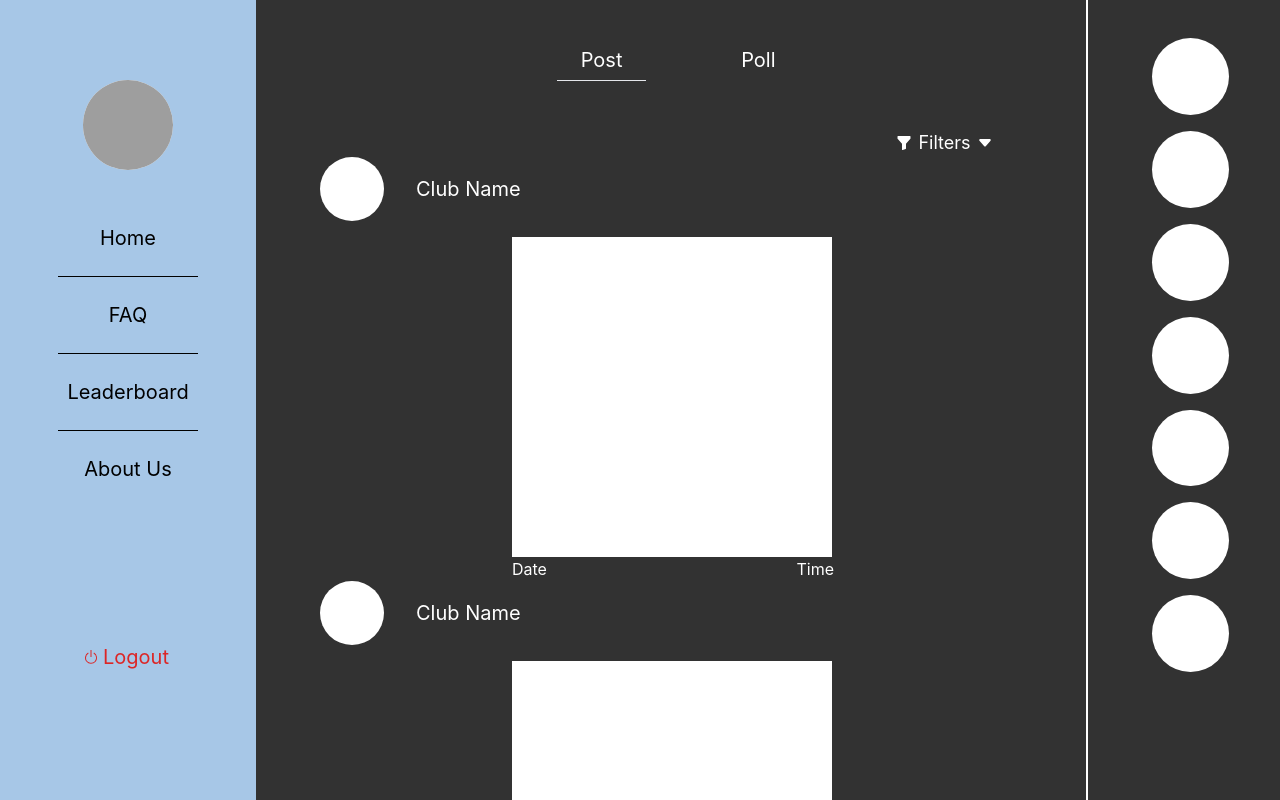
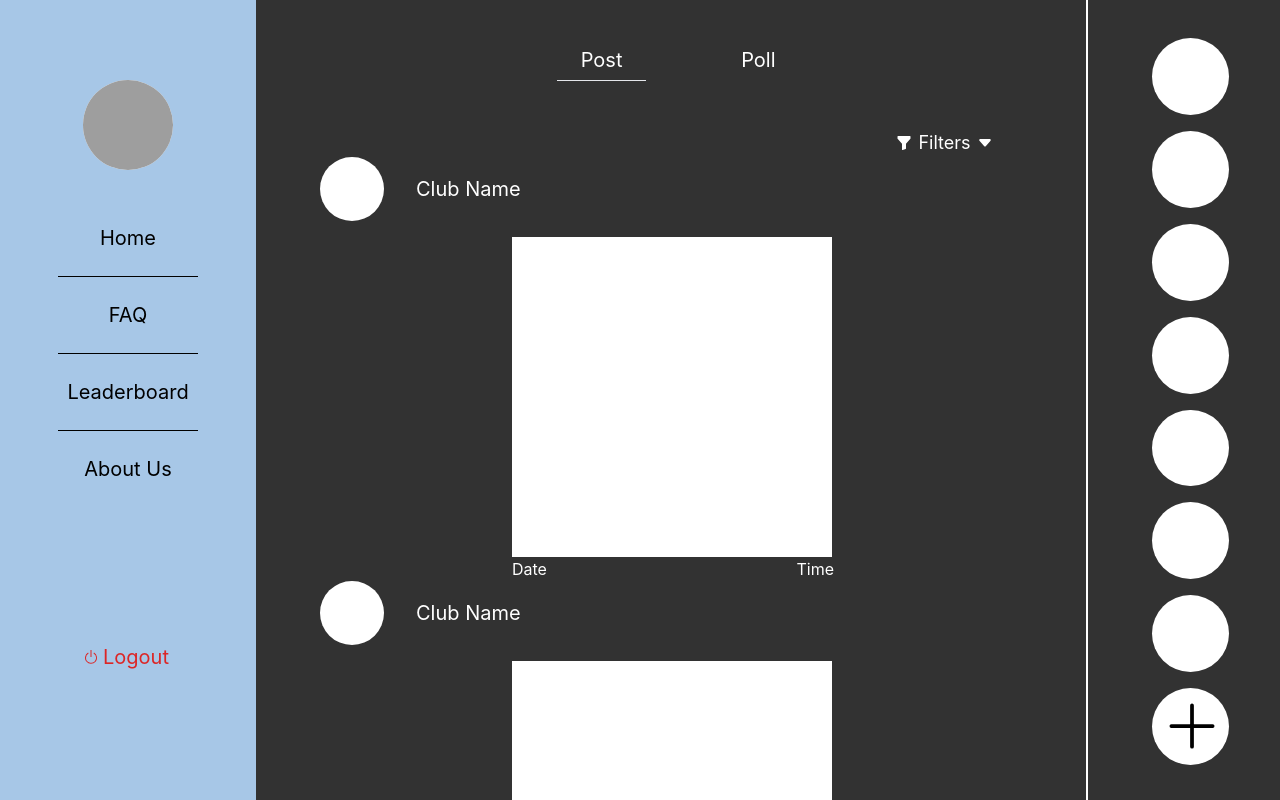
Before and after one commit to anantbansa1/ProjectPluton, a React (Create React App) app: page / in a window 1280 px wide. Shown: the top 800 px of the page. Built offline with nearby package versions, Linux system fonts and the light colour scheme; grey boxes are pictures that could not be loaded.

Commit message:
AdminFeed

```diff
--- a/src/App.js
+++ b/src/App.js
@@ -1,10 +1,10 @@
 import "./App.css";
 import Navbar from "./components/Navbar";
-import UserFeed from "./components/pages/UserFeed";
+import AdminFeed from "./components/pages/AdminFeed";
 function App() {
   return (
     <>
-      <UserFeed></UserFeed>
+      <AdminFeed></AdminFeed>
     </>
   );
 }
--- a/src/components/pages/UserFeed.js
+++ b/src/components/pages/AdminFeed.js
@@ -125,6 +125,14 @@ export default function UserFeed() {
         <br />
         <button className="bg-white h-[6vw] w-[6vw] rounded-[50%] mb-[2vh]"></button>
         <br />
+        <button className="bg-white h-[6vw] w-[6vw] rounded-[50%] mb-[2vh]">
+        <div className="ml-[0.8vw]">
+        <svg xmlns="http://www.w3.org/2000/svg" width="60" height="60" fill="currentColor" class="bi bi-plus-lg" viewBox="0 0 16 16">
+  <path fill-rule="evenodd" d="M8 2a.5.5 0 0 1 .5.5v5h5a.5.5 0 0 1 0 1h-5v5a.5.5 0 0 1-1 0v-5h-5a.5.5 0 0 1 0-1h5v-5A.5.5 0 0 1 8 2Z"/>
+</svg>
+        </div>
+        </button>
+        <br />
       </div>
     </div>
   );
```
